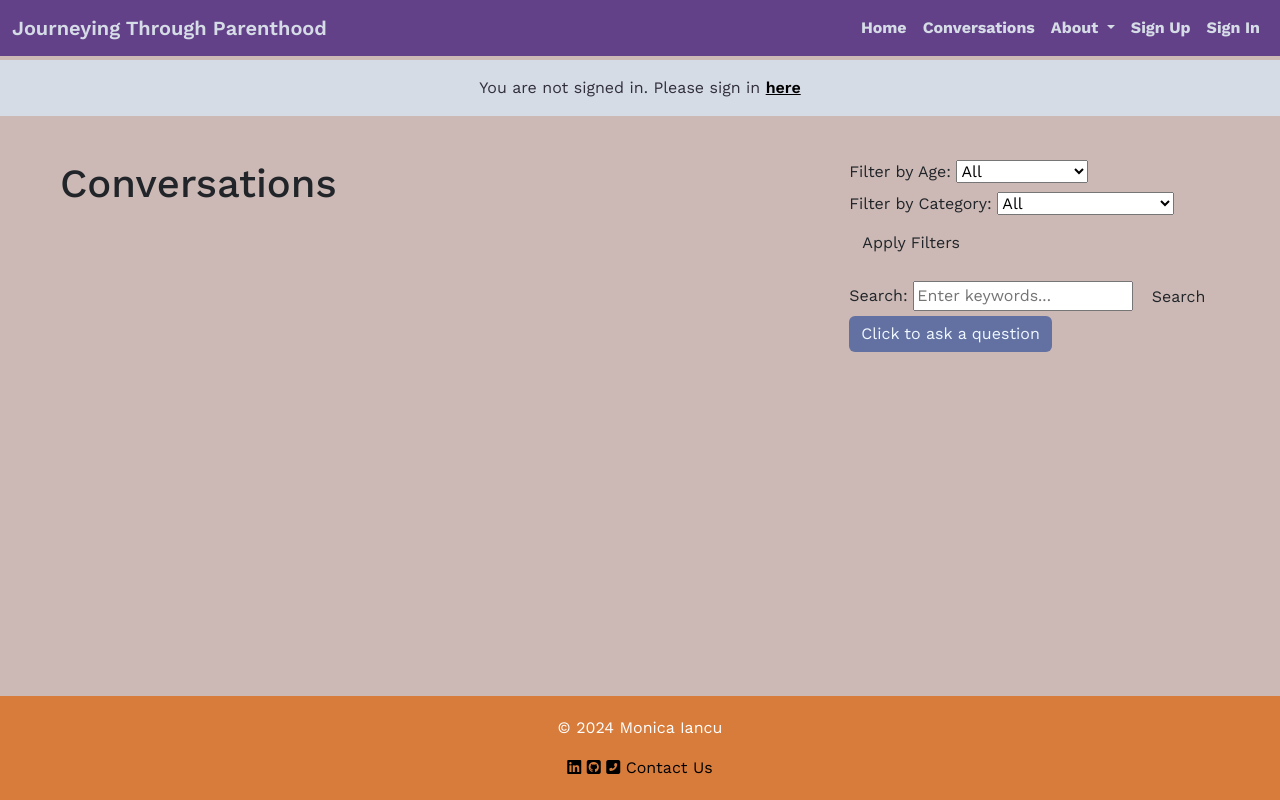
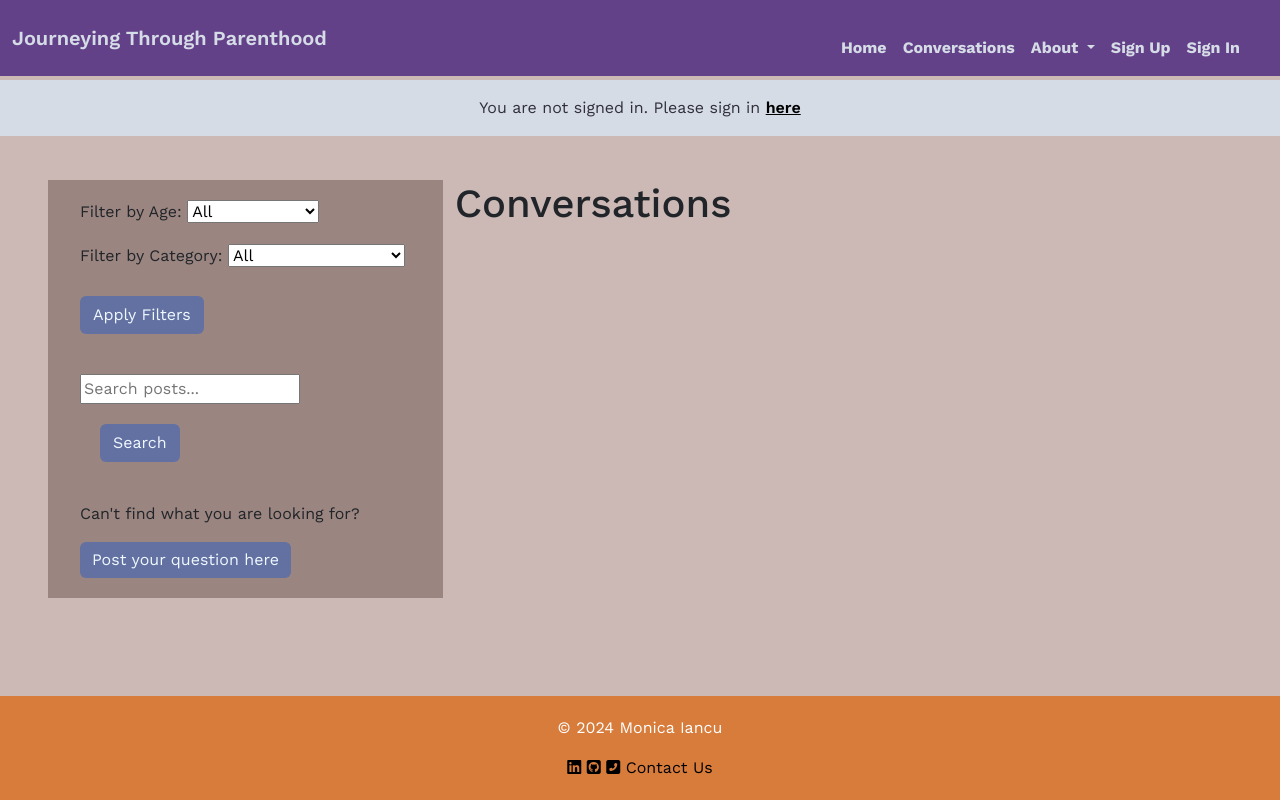
Before and after one commit to Monicaular/parentig-forum, a Django app: page /posts/ in a window 1280 px wide. Run offline with Django 4.2, Linux system fonts and the light colour scheme; data that the repository does not hold is empty; some libraries are stand-ins or nearby versions.

Commit message:
Update styling for posts list

```diff
--- a/posts/templates/posts/post_list.html
+++ b/posts/templates/posts/post_list.html
@@ -70,12 +35,55 @@
                 </div>
                 <button type="submit" class="btn submit-button">Apply Filters</button>
             </form>
-            <form method="get" action="{% url 'post_list' %}">
-                <label for="search_query">Search:</label>
-                <input type="text" name="search_query" id="search_query" placeholder="Enter keywords...">
+            <form id="search-box" method="get" action="{% url 'post_list' %}">
+                <input type="text" name="search_query" id="search_query" placeholder="Search posts...">
                 <button type="submit" class="btn submit-button">Search</button>
             </form>
-            <a href="{% url 'create_post' %}" class="btn add-post">Click to ask a question</a>
+            <div id="post-question">
+                <p>Can't find what you are looking for?</p>
+                <span><a href="{% url 'create_post' %}" class="btn add-post">Post your question here</a></span>
+            </div>
+        </div>
+        <div class="col-md-8">
+            <h1>Conversations</h1>
+            {% for post in post_list %}
+            <div class="card mb-3">
+                <div class="card-body">
+                    <h5 class="card-title post-title"><a href="{% url 'post_detail' post.pk %}"
+                            class="post-link">{{ post.title }}</a></h5>
+                    <p class="card-text post-author">{{ post.author }} | {{ post.created_at }}</p>
+                    {% if post.content|wordcount > 60 %}
+                    <p class="card-text">{{ post.content|truncatewords:60 }}
+                        <a href="{% url 'post_detail' post.pk %}" class="btn btn-link p-0 m-0 align-baseline">Read more</a>
+                    </p>
+                    {% else %}
+                    <p class="card-text">{{ post.content }}</p>
+                    {% endif %}
+                    <p class="card-text"><i class="fa-solid fa-heart like"></i> {{ post.likes.count }} | <i
+                            class="fa-solid fa-comment"></i> {{ post.comments.count }} </p>
+                </div>
+                {% if post.photo %}
+                <img class="card-img-top" src="{{ post.photo.url }}" alt="{{ post.title }}">
+                {% endif %}
+            </div>
+            {% endfor %}
+            {% if is_paginated %}
+            <nav aria-label="Page navigation">
+                <ul class="pagination">
+                    {% if page_obj.has_previous %}
+                    <li class="page-item">
+                        <a class="page-link" href="?page={{ page_obj.previous_page_number }}" tabindex="-1"
+                            aria-disabled="true">Prev</a>
+                    </li>
+                    {% endif %}
+                    {% if page_obj.has_next %}
+                    <li class="page-item">
+                        <a class="page-link" href="?page={{ page_obj.next_page_number }}">Next</a>
+                    </li>
+                    {% endif %}
+                </ul>
+            </nav>
+            {% endif %}
         </div>
     </div>
 </div>
--- a/static/css/style.css
+++ b/static/css/style.css
@@ -40,6 +40,7 @@ a {
 .auth-info {
     color: #312F3Cff;
     background-color: rgba(213, 220, 230, 1);
+    margin-top: 1.25rem;
 
 }
 
@@ -105,19 +106,57 @@ a {
     padding: 20px;
 }
 
+/* Conversations Page*/
+.mb-2 {
+    margin: 20px;
+}
+
+#search-box {
+    margin: 20px;
+}
+
+#post-question {
+    margin: 20px;
+}
+
+.col-md-4 {
+    background-color: rgba(154, 133, 128, 1);
+}
+.post-title {
+    background-color: rgba(213, 220, 230, 0.8);
+    padding: 10px;
+}
+.post-title:hover {
+    background-color: rgba(216, 124, 60, 0.8);
+}
+
+.post-author {
+    font-style: italic;
+    font-size: 0.9rem;
+}
+
+.page-link{
+    margin-bottom: 20px;
+}
+/*Buttons styling*/
+
+
 .add-post {
     background-color: rgba(99, 113, 162, 1);
     border: none;
     color:aliceblue;
-
 }
 
-.add-post:hover {
+.submit-button {
+    background-color: rgba(99, 113, 162, 1);
+    color:aliceblue;
+    margin: 20px;
+}
+
+.add-post:hover, .submit-button:hover {
     background-color: rgba(49, 47, 60, 1);
     color:aliceblue;
 }
-
-/*Like button styling*/
 
 .like {
     color: red;
@@ -130,6 +169,7 @@ a {
     border: white;
     background-color: white;
 }
+
 
 /*Swipper styling*/
 .swiper-container {
```
Also changed, not shown: other parts of posts/templates/posts/post_list.html (+0 -35 lines).
